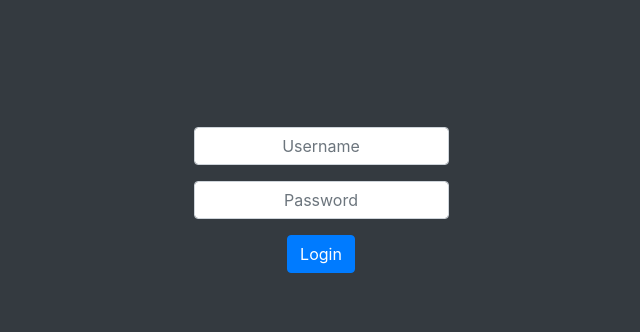
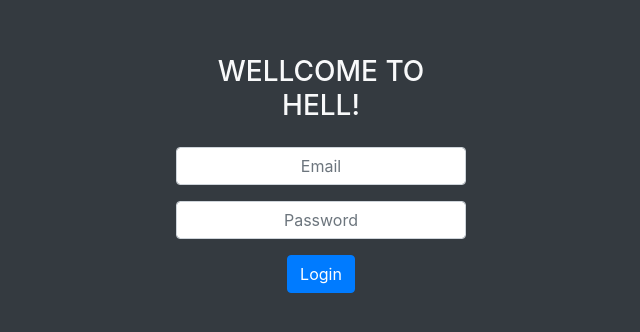
Before and after one commit to dung9788xx/reactjs1, a React (Create React App) app: page / in a window 1280 px wide. Shown: the part 200-532 px from the top of the page, without its empty margins (319-959 px from the left). Built offline with nearby package versions, Linux system fonts and the light colour scheme.

Commit message:
fix login component

```diff
--- a/src/js/components/login/login.jsx
+++ b/src/js/components/login/login.jsx
@@ -1,56 +1,94 @@
 import React, {Component} from "react";
-class login extends Component{
+import axios from 'axios';
+
+class login extends Component {
     constructor() {
         super();
-        this.state={
-            username:'',
-            password:'',
-            show:false
+        this.state = {
+            email: '',
+            password: '',
+            show: false,
+            isShowSpinner: false
         }
     }
-    handleDismissle(){
+
+    handleDismissle() {
         this.setState({
             show: !this.state.show
         });
     }
-    handleLogin(){
-        alert(this.state.password);
+    enterHandle(e){
+        if(e.key === 'Enter' ){
+            this.handleLogin();
         }
-    handleChange(e){
-        this.setState({[e.target.name]:e.target.value})
-console.log(e.target.name)
+    }
+    handleLogin() {
+        axios.post('http://localhost/api/login', {
+            'email': this.state.email,
+            'password': this.state.password
+        }).then(res => {
+            this.setState({
+                isShowSpinner: false,
+            })
+            if (res.data.code != 200) {
+                this.setState({
+                    show: true,
+                },()=>{
+                    setTimeout(()=>{
+                        this.setState({show:false})
+                    },2000)
+                })
+            }
+
+        })
+        this.setState({
+            isShowSpinner: true
+        })
+    }
+
+    handleChange(e) {
+        this.setState({[e.target.name]: e.target.value})
     }
 
     render() {
-        const style={
-            height:'100vh',
-            width:'100vw'
+        const style = {
+            height: '100vh',
+            width: '100vw'
         }
         let alertBody;
-        if(this.state.show){
-            alertBody=<div class={'alert alert-danger'} dismissible onClose={()=>this.handleDismissle()}>This is aler</div>
+        if (this.state.show) {
+            alertBody =
+                <div class={'alert alert-danger'} dismissible onClose={() => this.handleDismissle()}>Invalid username or
+                    password !</div>
+        }
+        let spinner;
+        if (this.state.isShowSpinner) {
+            spinner = <div className="spinner-border text-primary"></div>
         }
         return (
-            <div style={style} className={"bg-dark"}>
-               <div  className={'container h-100'}>
-                   <div className={' row justify-content-center  align-items-center h-100'}>
-                       <div className={'col-3 align-self-center'}>
+            <div style={style} className={'container-fluid bg-dark'}>
+                <div className={'row align-items-center justify-content-center h-100'}>
+                    <div className={'col-3 text-center'}>
+                        <h3 className={'text-light mb-4'}>WELLCOME TO HELL!</h3>
                         <div className={'form-group'}>
-                                   <input type='text' name={'username'}   value={this.state.username} onChange={e=>this.handleChange(e)}  className={'form-control  text-center'} placeholder={'Username'}/>
+                            <input onKeyDown={(e)=>this.enterHandle(e)} name={'email'} value={this.state.email} onChange={e=>this.handleChange(e)} className={'form-control text-center'} type={'email'} placeholder={'Email'}/>
                         </div>
-                               <div className={'form-group'}>
-                                   <input type='password' name={'password'}  value={this.state.password} onChange={e=>this.handleChange(e)} className={'form-control text-center'} placeholder={'Password'}/>
+                        <div className={'form-group '}>
+                            <input name={'password'} onKeyDown={(e)=>this.enterHandle(e)} value={this.state.password} onChange={e=>this.handleChange(e)} className={'form-control text-center'} type={'password'} placeholder={'Password'}/>
                         </div>
-                               <div className={'d-flex justify-content-center'}>
-                                   <button onClick={()=>this.handleLogin()} className={'btn btn-primary'}>Login</button>
+                        <div className={'form-group '}>
+                            <button onKeyDown={(e)=>this.enterHandle(e)}  onClick={() => this.handleLogin()} className={'btn btn-primary'}>Login</button>
                         </div>
-                       </div>
+                        <div style={{height:'20px'}} className={'form-group'}>
+                            {spinner}
                             {alertBody}
                         </div>
                     </div>
+
                 </div>
-
+            </div>
         )
     }
 }
+
 export default login
```
Lines whose indentation alone changed are shown as unchanged.
